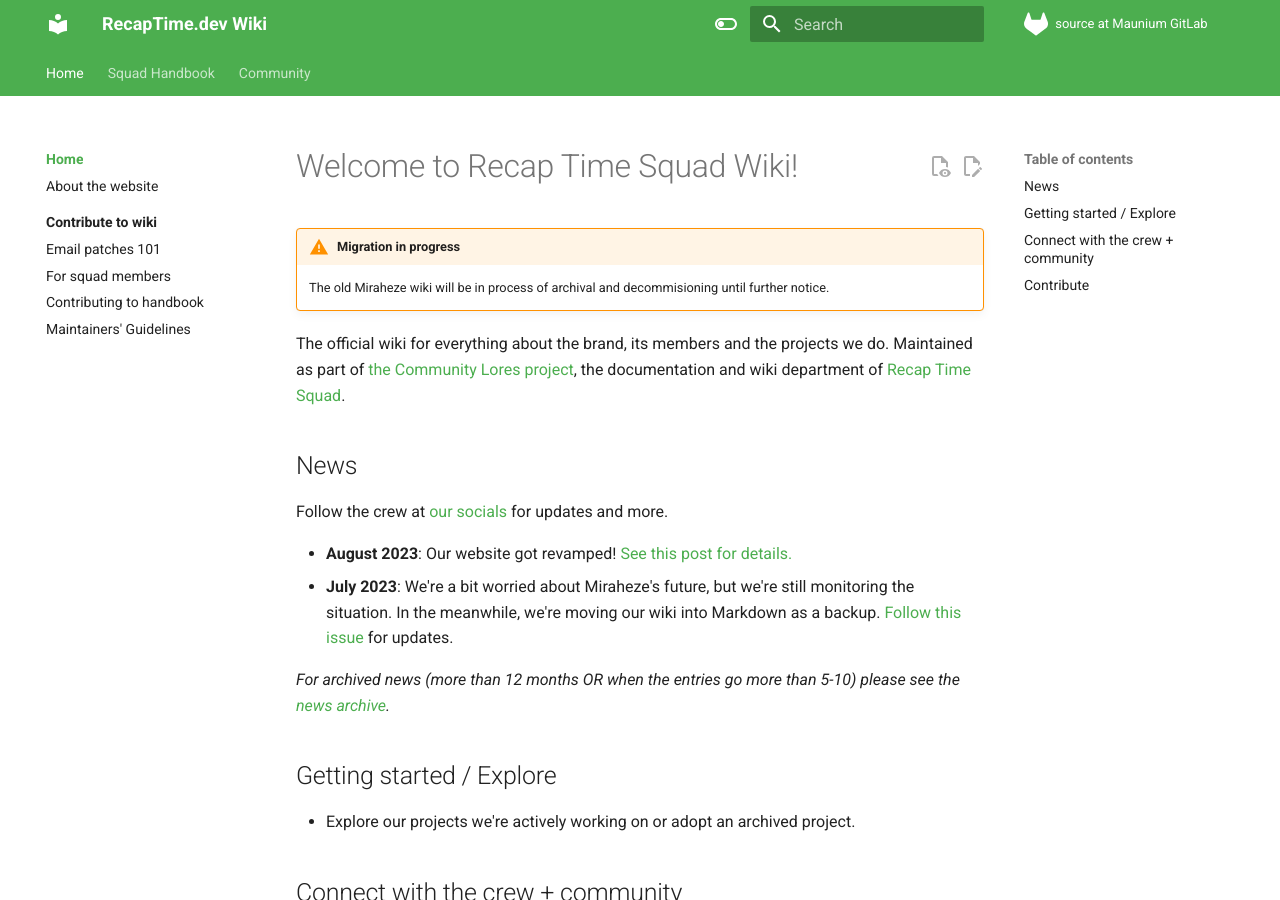
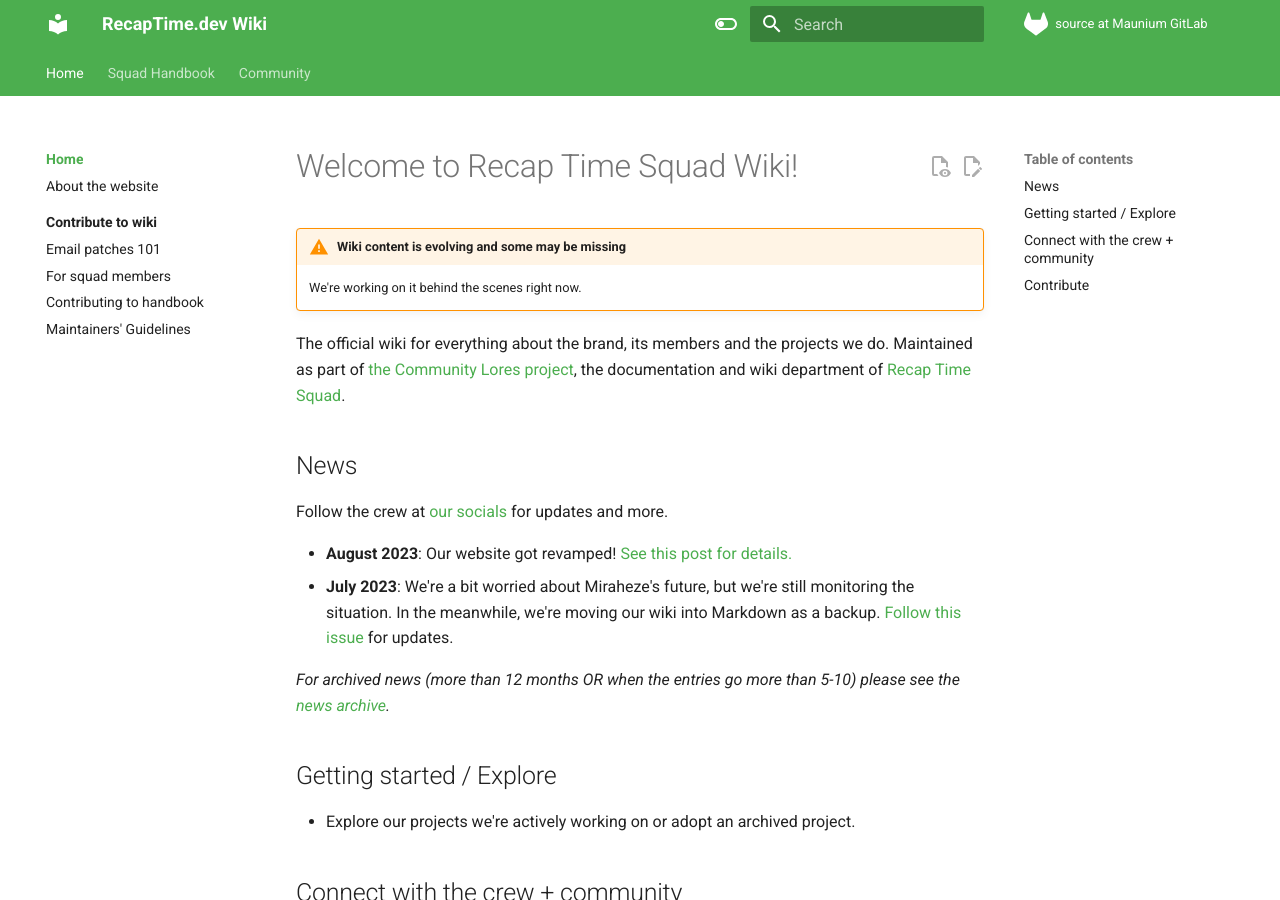
Before and after one commit to recaptime-dev/squad-wiki, an MkDocs documentation site: the page built from content/index.md, in a window 1280 px wide and 900 px high. Built offline with MkDocs 1.6.1 and Material for MkDocs 9.7.7, drawn with Linux system fonts in a browser that asks for light colours.

Commit message:
docs(homepage): update text

```diff
--- a/content/index.md
+++ b/content/index.md
@@ -3,13 +3,13 @@ title: Home
 
 # Welcome to Recap Time Squad Wiki!
 
-!!! warning "Migration in progress"
-    The old Miraheze wiki will be in process of archival and decommisioning until further notice.
+!!! warning "Wiki content is evolving and some may be missing"
+    We're working on it behind the scenes right now.
 
 The official wiki for everything about the brand, its members and the projects we do. Maintained as part
 of [the Community Lores project][project-meta], the documentation and wiki department of [Recap Time Squad][org].
 
-[project-meta]: ./projects/lorebooks.wiki.md
+[project-meta]: ./projects/lorebooks-wiki.md
 [org]: ./organization/index.md
 
 ## News
@@ -17,7 +17,7 @@ of [the Community Lores project][project-meta], the documentation and wiki depar
 Follow the crew at [our socials](/community/socials) for updates and more.
 
 * **August 2023**: Our website got revamped! [See this post for details.](https://recaptime.eu.org/2023/08/10/hello-world/)
-* **July 2023**: We're a bit worried about Miraheze's future, but we're still monitoring the situation. In the meanwhile, we're moving our wiki into Markdown as a backup. [Follow this issue](https://mau.dev/RecapTime/squad/issue-tracker/-/issues/7) for updates.
+* **July 2023**: We're a bit worried about Miraheze's future, but we're still monitoring the situation. In the meanwhile, we're moving our wiki into Markdown as a backup. [Follow this issue](https://mau.dev/recaptime-dev/squad/issue-tracker/-/issues/7) for updates.
 
 _For archived news (more than 12 months OR when the entries go more than 5-10) please see the [news archive](./community/news-archive.md)._
 
```
